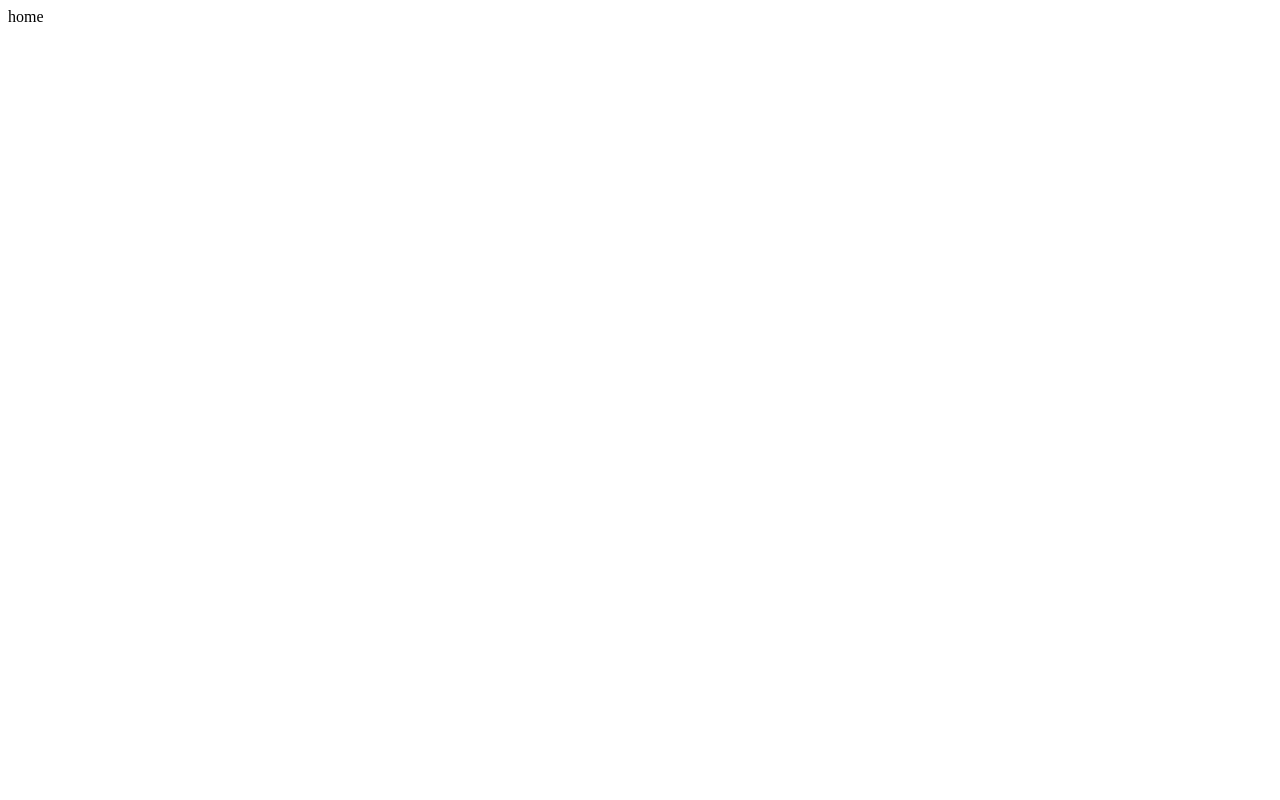
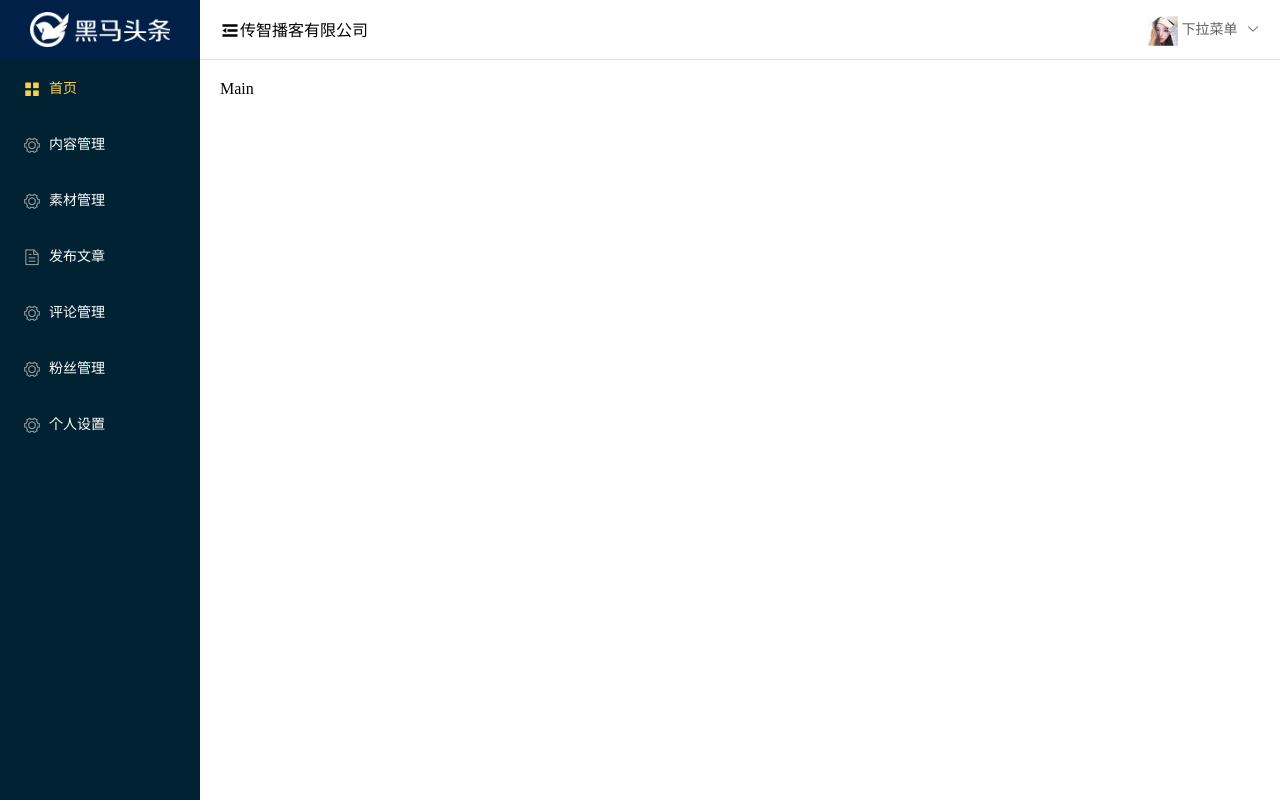
Before and after one commit to xingjinzhu0612/hmtt, a Vue app: page / in a window 1280 px wide. Built offline with nearby package versions, Linux system fonts and the light colour scheme.

Commit message:
首页布局&&aside[C

```diff
--- a/src/views/home/home.vue
+++ b/src/views/home/home.vue
@@ -1,15 +1,121 @@
 <template>
-    <div class="container">
-        home
-    </div>
+  <el-container class="home-container">
+    <el-aside class="aside"   :width="isCollapse?'60px':'200px'">
+        <div class="logo" :class="{close:isCollapse}"></div>
+      <el-menu
+      style="border-right:none"
+      :collapse="isCollapse"
+      :collapse-transition='false'
+        default-active="1"
+        class="el-menu-vertical-demo"
+        background-color="#002233"
+        text-color="#fff"
+        active-text-color="#ffd04b"
+      >
+
+        <el-menu-item index="1">
+          <i class="el-icon-menu"></i>
+          <span slot="title">首页</span>
+        </el-menu-item>
+        <el-menu-item index="2">
+          <i class="el-icon-setting"></i>
+          <span slot="title">内容管理</span>
+        </el-menu-item>
+        <el-menu-item index="3">
+          <i class="el-icon-setting"></i>
+          <span slot="title">素材管理</span>
+        </el-menu-item>
+        <el-menu-item index="4">
+          <i class="el-icon-document"></i>
+          <span slot="title">发布文章</span>
+        </el-menu-item>
+        <el-menu-item index="5">
+          <i class="el-icon-setting"></i>
+          <span slot="title">评论管理</span>
+        </el-menu-item>
+        <el-menu-item index="6">
+          <i class="el-icon-setting"></i>
+          <span slot="title">粉丝管理</span>
+        </el-menu-item>
+        <el-menu-item index="7">
+          <i class="el-icon-setting"></i>
+          <span slot="title">个人设置</span>
+        </el-menu-item>
+
+      </el-menu>
+    </el-aside>
+    <el-container>
+      <el-header class="header">
+        <span @click="toggleMenu()"  class="el-icon-s-fold"></span>
+        <span class="txt">传智播客有限公司</span>
+        <el-dropdown style="float:right">
+          <img src="../../assets/images/avatar.jpg" alt />
+          <span class="el-dropdown-link">
+            下拉菜单
+            <i class="el-icon-arrow-down el-icon--right"></i>
+          </span>
+          <el-dropdown-menu slot="dropdown">
+            <el-dropdown-item icon="el-icon-user">个人设置</el-dropdown-item>
+            <el-dropdown-item icon="el-icon-unlock">退出设置</el-dropdown-item>
+          </el-dropdown-menu>
+        </el-dropdown>
+      </el-header>
+      <el-main>Main</el-main>
+    </el-container>
+  </el-container>
 </template>
 
 <script>
 export default {
-
+  data () {
+    return {
+      isCollapse: false
+    }
+  },
+  methods: {
+    toggleMenu () {
+      this.isCollapse = !this.isCollapse
+    }
+  }
 }
 </script>
 
-<style>
-
+<style scoped lang='less'>
+.home-container {
+  width: 100%;
+  height: 100%;
+  position: absolute;
+  left: 0;
+  top: 0;
+  .header {
+    height: 60px;
+    line-height: 60px;
+    border-bottom: 1px solid #ddd;
+    .el-icon-s-fold {
+      font-size: 20px;
+      vertical-align: middle;
+    }
+    .txt {
+      vertical-align: middle;
+    }
+    img {
+      // display: block;
+      width: 30px;
+      height: 30px;
+      vertical-align: middle;
+    }
+  }
+  .aside {
+      background: #002233;
+      border-right: 0;
+      .logo{
+          width: 100%;
+          height: 60px;
+          background: #002048 url(../../assets/images/logo_admin.png) no-repeat center / 140px;
+      }
+      .close{
+          background: url(../../assets/images/logo_admin_01.png) no-repeat center
+      }
+  }
+}
 </style>
```
